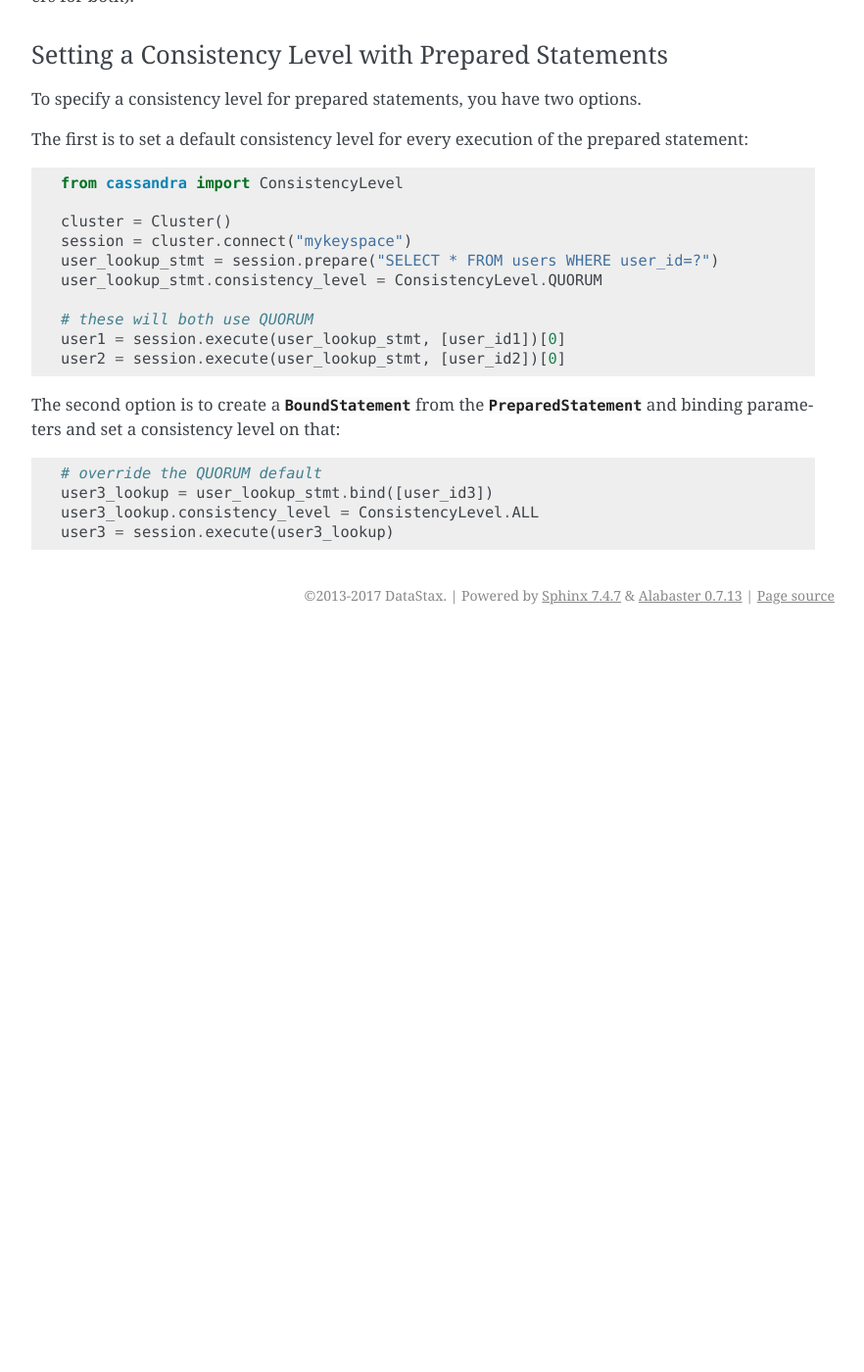
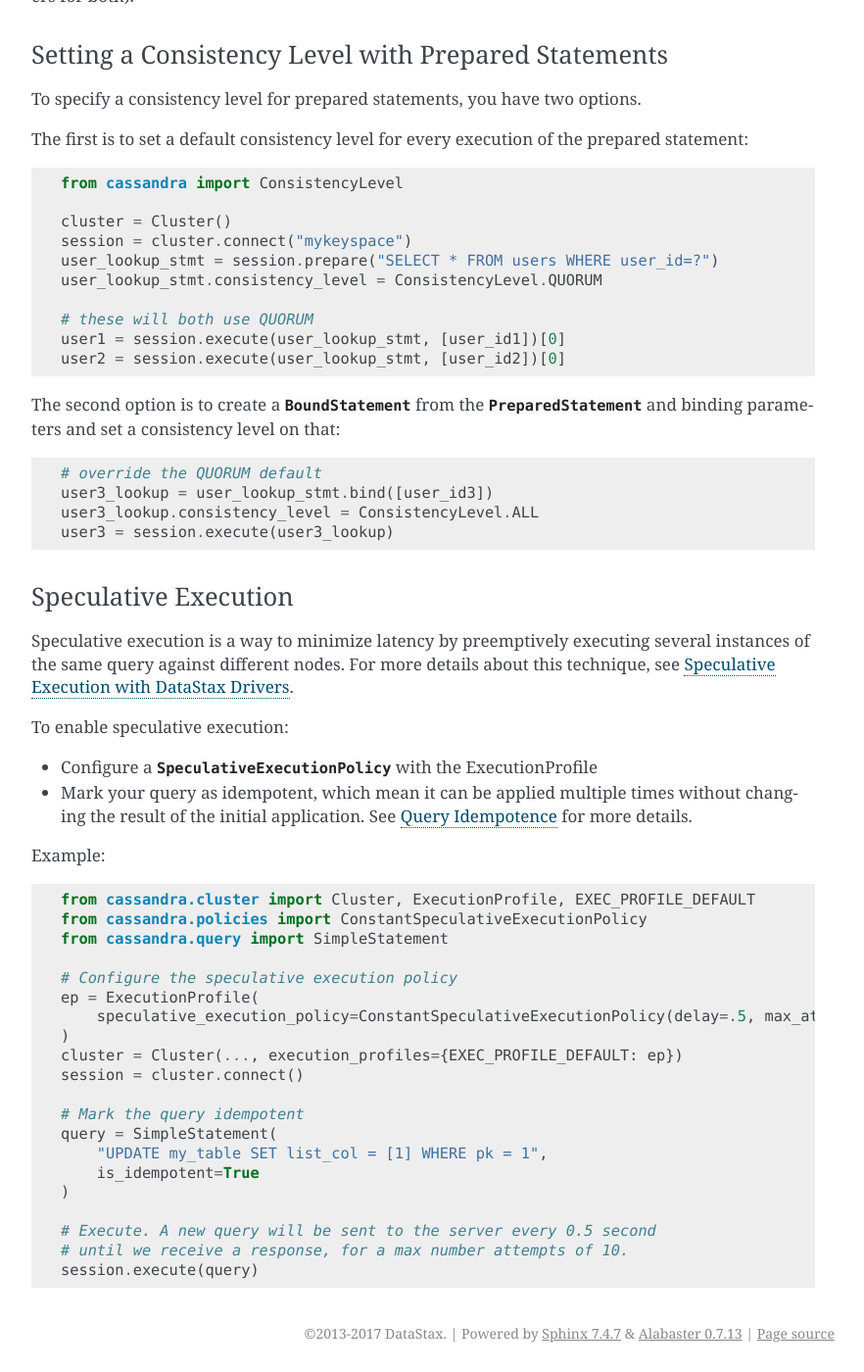
Before and after one commit to datastax/python-driver, a Sphinx documentation site: the page built from docs/getting_started.rst, in a window 1280 px wide and 1400 px high, scrolled down 7270 px. Shown: the whole window at 98% size, without its empty margins (258-1140 px from the left). Built offline with Sphinx 7.4.7, drawn with Linux system fonts in a browser that asks for light colours; pages that are not in the unit, such as notebooks, are missing from menus; before the commit the page ends 7917 px from its top, so only the background shows below that; some of the changed text lies outside the part shown.

Commit message:
Add some details and an example to enable speculative execution

```diff
--- a/docs/getting_started.rst
+++ b/docs/getting_started.rst
@@ -434,3 +434,43 @@ level on that:
     user3_lookup = user_lookup_stmt.bind([user_id3])
     user3_lookup.consistency_level = ConsistencyLevel.ALL
     user3 = session.execute(user3_lookup)
+
+Speculative Execution
+^^^^^^^^^^^^^^^^^^^^^
+
+Speculative execution is a way to minimize latency by preemptively executing several
+instances of the same query against different nodes. For more details about this
+technique, see `Speculative Execution with DataStax Drivers <https://docs.datastax.com/en/devapp/doc/devapp/driversSpeculativeRetry.html>`_.
+
+To enable speculative execution:
+
+* Configure a :class:`~.policies.SpeculativeExecutionPolicy` with the ExecutionProfile
+* Mark your query as idempotent, which mean it can be applied multiple
+  times without changing the result of the initial application.
+  See `Query Idempotence <https://docs.datastax.com/en/devapp/doc/devapp/driversQueryIdempotence.html>`_ for more details.
+
+
+Example:
+
+.. code-block:: python
+
+    from cassandra.cluster import Cluster, ExecutionProfile, EXEC_PROFILE_DEFAULT
+    from cassandra.policies import ConstantSpeculativeExecutionPolicy
+    from cassandra.query import SimpleStatement
+
+    # Configure the speculative execution policy
+    ep = ExecutionProfile(
+        speculative_execution_policy=ConstantSpeculativeExecutionPolicy(delay=.5, max_attempts=10)
+    )
+    cluster = Cluster(..., execution_profiles={EXEC_PROFILE_DEFAULT: ep})
+    session = cluster.connect()
+
+    # Mark the query idempotent
+    query = SimpleStatement(
+        "UPDATE my_table SET list_col = [1] WHERE pk = 1",
+        is_idempotent=True
+    )
+
+    # Execute. A new query will be sent to the server every 0.5 second
+    # until we receive a response, for a max number attempts of 10.
+    session.execute(query)
```
